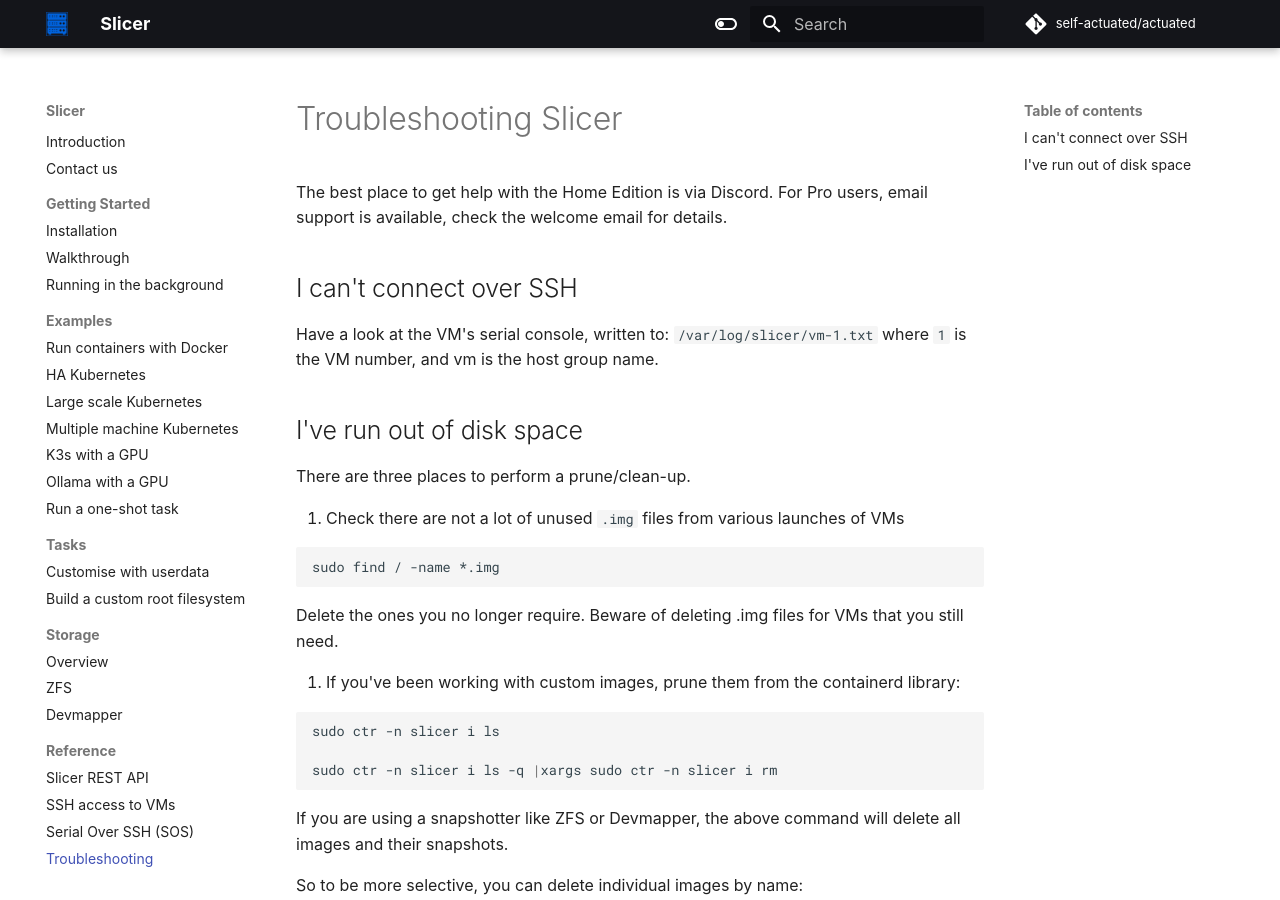
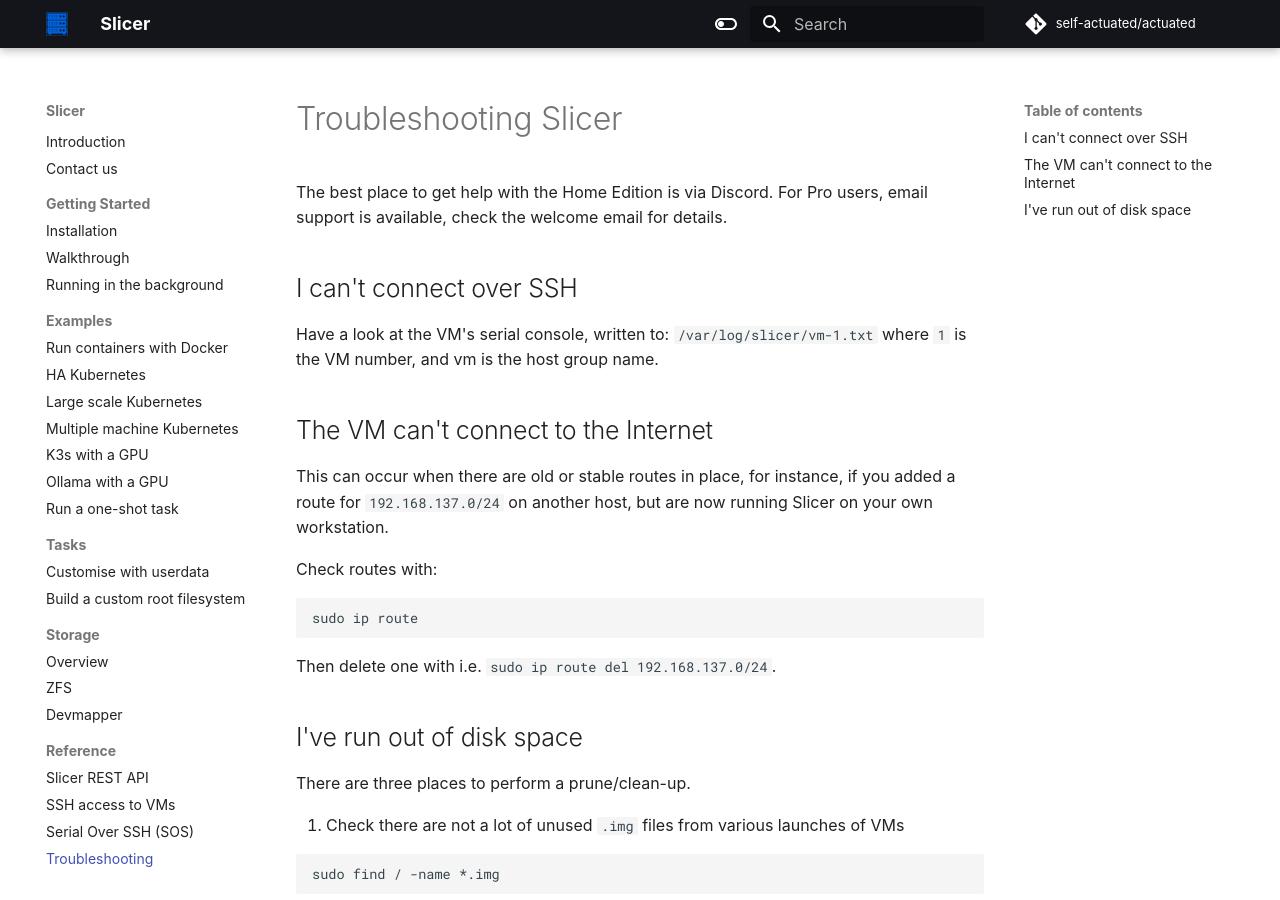
Before and after one commit to slicervm/docs.slicervm.com, an MkDocs documentation site: the page built from docs/reference/troubleshooting.md, in a window 1280 px wide and 900 px high. Built offline with MkDocs 1.6.1 and Material for MkDocs 9.7.7, drawn with Linux system fonts in a browser that asks for light colours; some web fonts are replaced; comment, search, counter and statistics services are not loaded.

Commit message:
Guide
Signed-off-by: Alex Ellis (OpenFaaS Ltd) <alexellis2@gmail.com>

````diff
--- a/docs/reference/troubleshooting.md
+++ b/docs/reference/troubleshooting.md
@@ -5,6 +5,18 @@
 ## I can't connect over SSH
 
 Have a look at the VM's serial console, written to: `/var/log/slicer/vm-1.txt` where `1` is the VM number, and vm is the host group name.
+
+## The VM can't connect to the Internet
+
+This can occur when there are old or stable routes in place, for instance, if you added a route for `192.168.137.0/24` on another host, but are now running Slicer on your own workstation.
+
+Check routes with:
+
+```bash
+sudo ip route
+```
+
+Then delete one with i.e. `sudo ip route del 192.168.137.0/24`.
 
 ## I've run out of disk space
 
````
